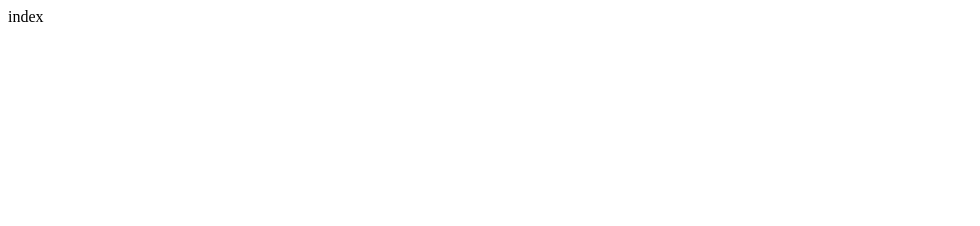
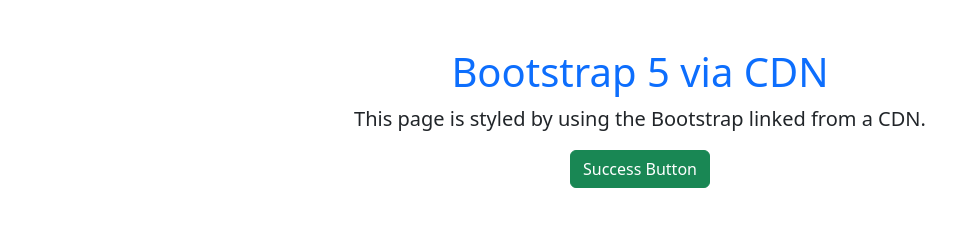
Before and after one commit to sidduchowdary3/DN4.0-Upskilling, a plain HTML site: page Module01BootStrap/1/1.1/1.1.index.html in a window 1280 px wide. Shown: the whole page, without its empty margins (0-980 px from the left). Drawn offline with nearby package versions, Linux system fonts and the light colour scheme.

Commit message:
Update 1.1.index.html

```diff
--- a/Module01BootStrap/1/1.1/1.1.index.html
+++ b/Module01BootStrap/1/1.1/1.1.index.html
@@ -1 +1,16 @@
-index
+<!DOCTYPE html>
+<html lang="en">
+<head>
+  <meta charset="UTF-8">
+  <title>Bootstrap 5 - CDN Setup</title>
+  <link href="https://cdn.jsdelivr.net/npm/bootstrap@5.3.0/dist/css/bootstrap.min.css" rel="stylesheet">
+</head>
+<body>
+  <div class="container text-center mt-5">
+    <h1 class="text-primary">Bootstrap 5 via CDN</h1>
+    <p class="lead">This page is styled by using the  Bootstrap linked from a CDN.</p>
+    <button class="btn btn-success">Success Button</button>
+  </div>
+  <script src="https://cdn.jsdelivr.net/npm/bootstrap@5.3.0/dist/js/bootstrap.bundle.min.js"></script>
+</body>
+</html>
```
